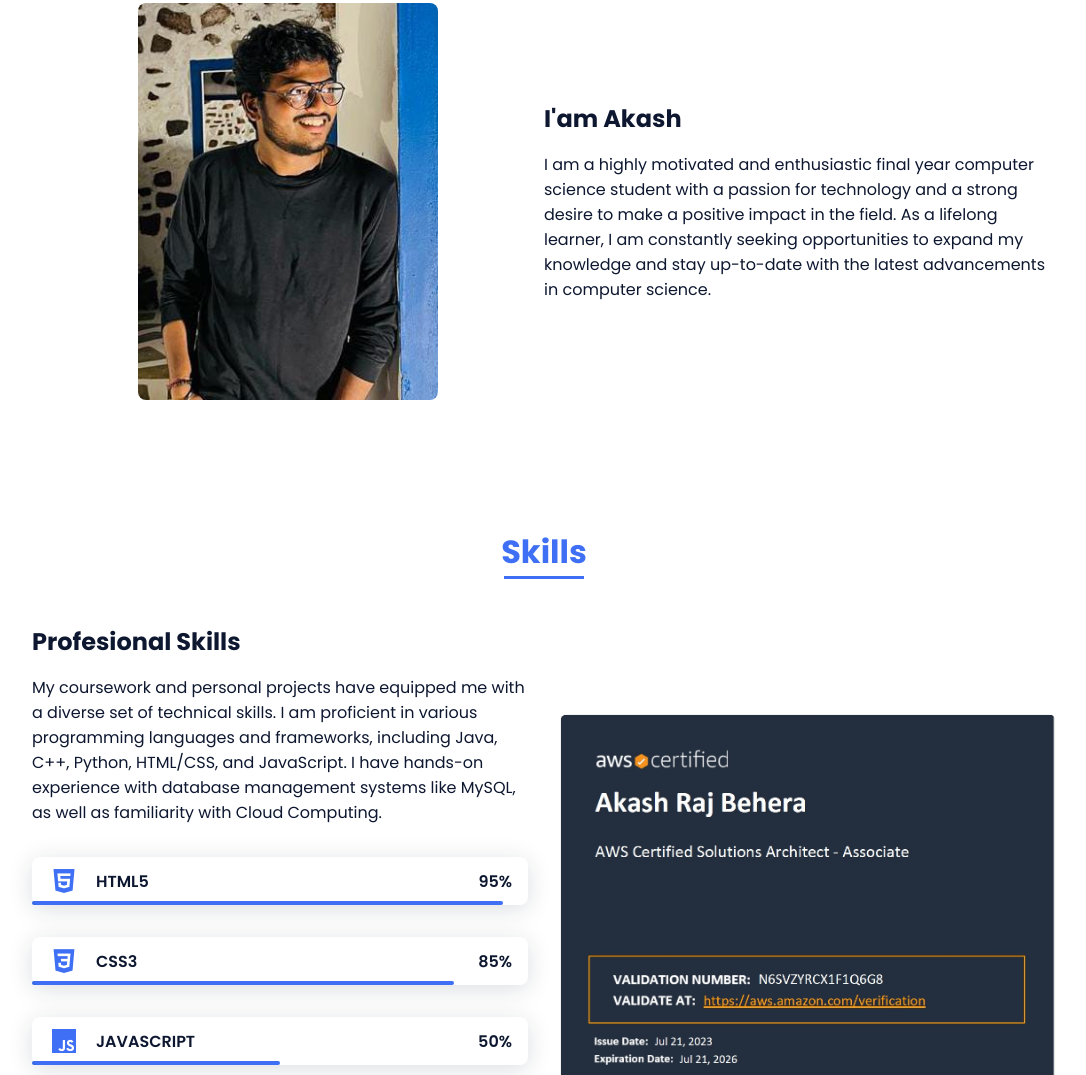
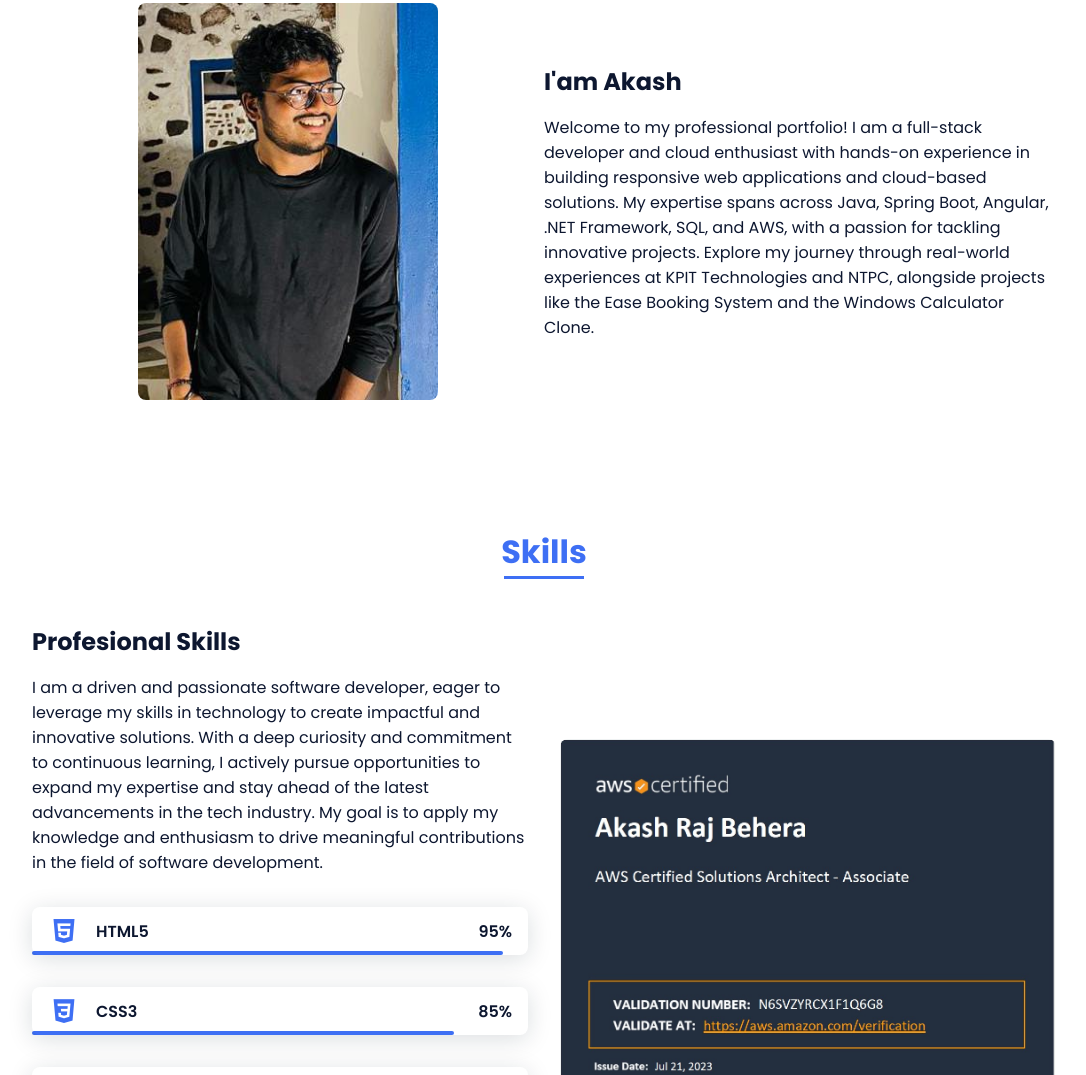
Before and after one commit to raj007arb/WEB_DEV, a plain HTML site: page index.html in a window 1280 px wide. Shown: the part 896-1971 px from the top of the page, without its empty margins (96-1182 px from the left). Drawn offline with nearby package versions, Linux system fonts and the light colour scheme.

Commit message:
Update index.html

```diff
--- a/index.html
+++ b/index.html
@@ -9,7 +9,7 @@
         <!-- =====BOX ICONS===== -->
         <link href='https://cdn.jsdelivr.net/npm/boxicons@2.0.5/css/boxicons.min.css' rel='stylesheet'>
 
-        <title>Portfolio website complete</title>
+        <title>ARB Portfolio</title>
     </head>
     <body>
         <!--===== HEADER =====-->
@@ -73,7 +73,7 @@
 
                     <div>
                         <h2 class="about__subtitle">I'am Akash</h2>
-                        <p class="about__text">I am a highly motivated and enthusiastic final year computer science student with a passion for technology and a strong desire to make a positive impact in the field. As a lifelong learner, I am constantly seeking opportunities to expand my knowledge and stay up-to-date with the latest advancements in computer science. </p>
+                        <p class="about__text"> Welcome to my professional portfolio! I am a full-stack developer and cloud enthusiast with hands-on experience in building responsive web applications and cloud-based solutions. My expertise spans across Java, Spring Boot, Angular, .NET Framework, SQL, and AWS, with a passion for tackling innovative projects. Explore my journey through real-world experiences at KPIT Technologies and NTPC, alongside projects like the Ease Booking System and the Windows Calculator Clone.</p>
                     </div>
                 </div>
             </section>
@@ -85,7 +85,7 @@
                 <div class="skills__container bd-grid">
                     <div>
                         <h2 class="skills__subtitle">Profesional Skills</h2>
-                        <p class="skills__text">My coursework and personal projects have equipped me with a diverse set of technical skills. I am proficient in various programming languages and frameworks, including Java, C++, Python, HTML/CSS, and JavaScript. I have hands-on experience with database management systems like MySQL, as well as familiarity with Cloud Computing.</p>
+                        <p class="skills__text">I am a driven and passionate software developer, eager to leverage my skills in technology to create impactful and innovative solutions. With a deep curiosity and commitment to continuous learning, I actively pursue opportunities to expand my expertise and stay ahead of the latest advancements in the tech industry. My goal is to apply my knowledge and enthusiasm to drive meaningful contributions in the field of software development.</p>
                         <div class="skills__data">
                             <div class="skills__names">
                                 <i class='bx bxl-html5 skills__icon'></i>
```
